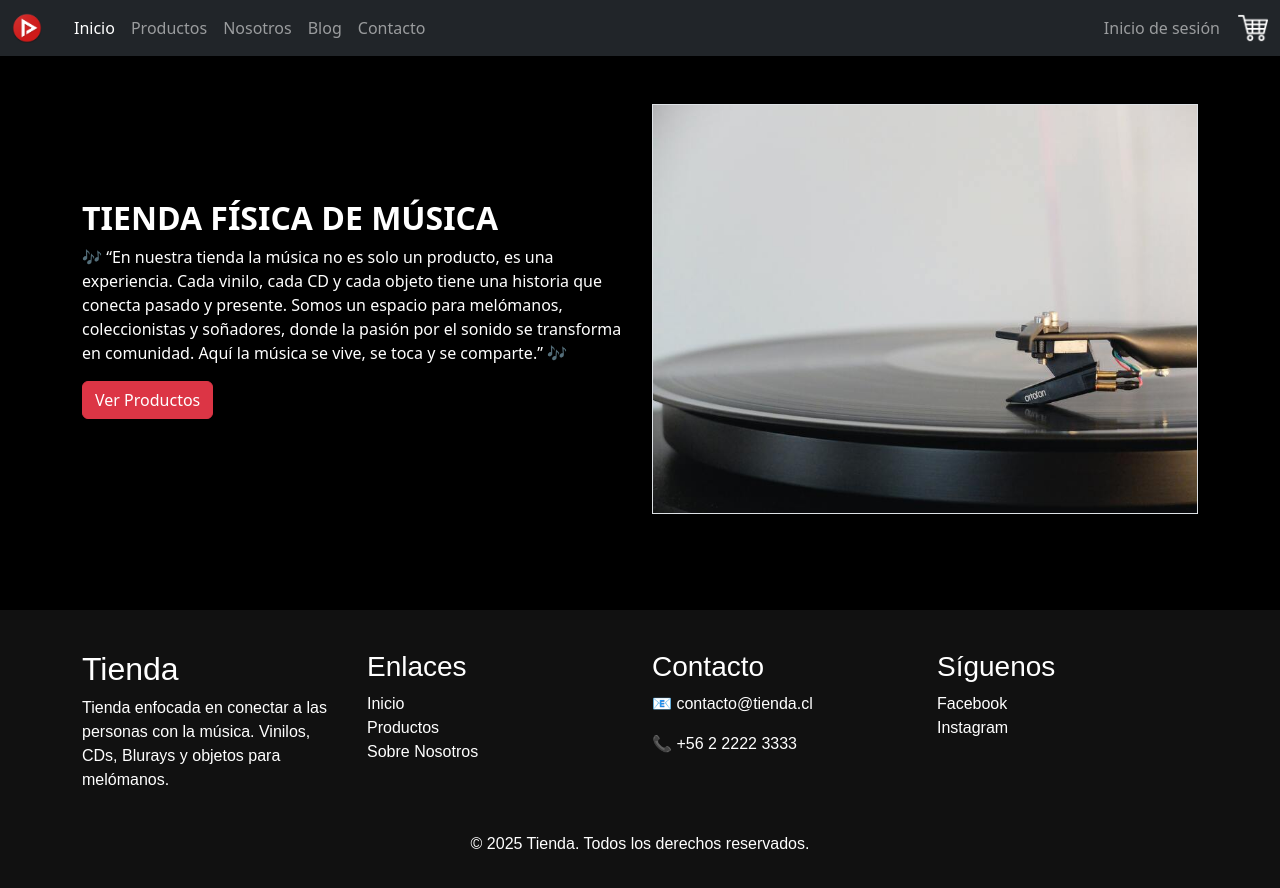
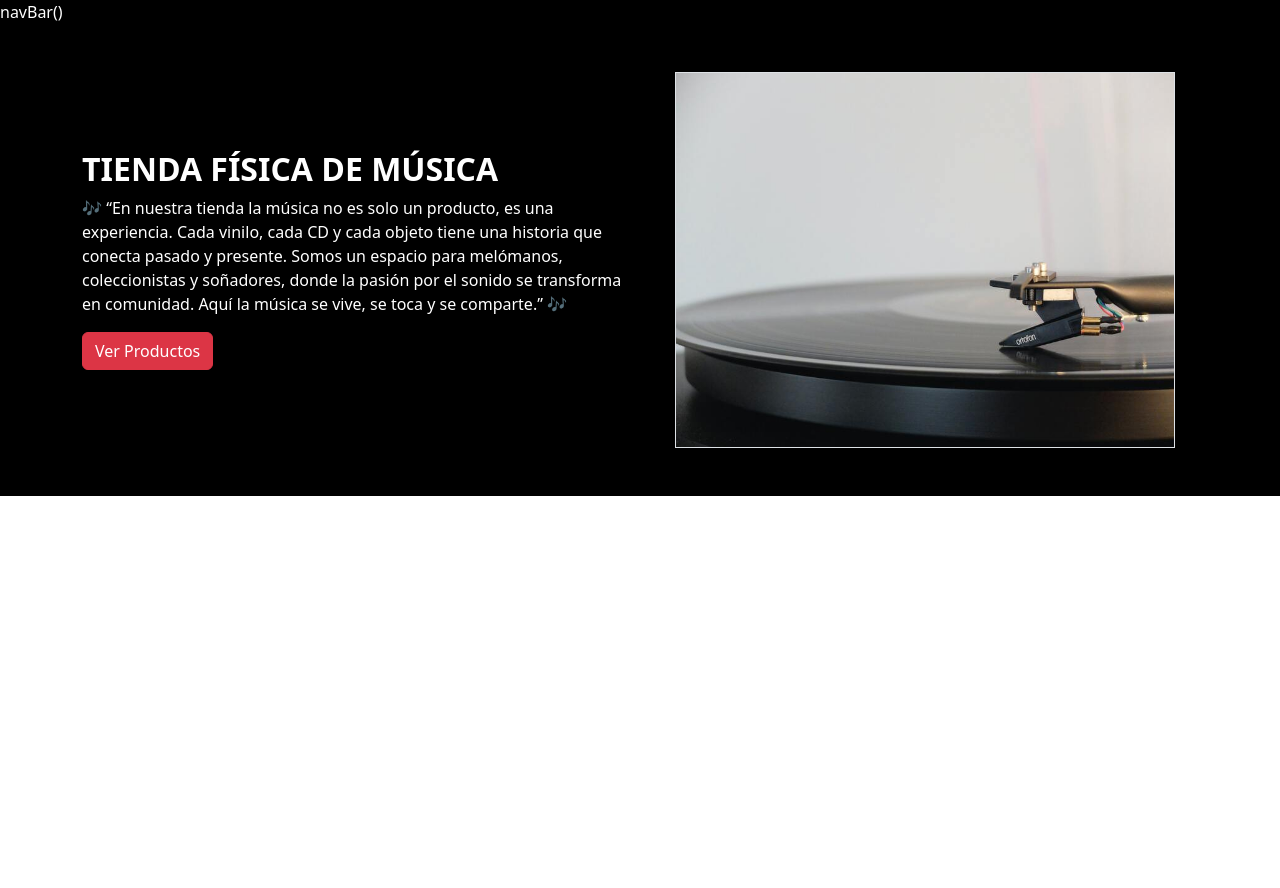
Before and after one commit to alan-flores1/Music_online, a Next.js app: page / in a window 1280 px wide. Shown: the top 888 px of the page. After the commit the page ends 800 px from the top, so only its background shows below. Built offline with nearby package versions, Linux system fonts and the light colour scheme.

Commit message:
aaaaaaaaaaaaa

```diff
--- a/app/page.tsx
+++ b/app/page.tsx
@@ -1,71 +1,19 @@
-import React from "react";
+"use client";
 
-export const Home: React.FC = () => {
+import { useEffect } from "react";
+import Image from "next/image";
+import Link from "next/link";
+import "bootstrap/dist/css/bootstrap.min.css";
+
+export default function HomePage() {
+  useEffect(() => {
+    // Importa Bootstrap JS solo del lado del cliente
+    require("bootstrap/dist/js/bootstrap.bundle.min.js");
+  }, []);
+
   return (
     <div className="bg-black text-white">
-      <nav className="navbar navbar-expand-lg bg-dark navbar-dark">
-        <div className="container-fluid">
-          <a className="navbar-brand d-flex align-items-center" href="/">
-            <img
-              src="/images/Icono.png"
-              alt="Logo"
-              width={30}
-              height={30}
-              className="d-inline-block align-text-top me-2"
-            />
-          </a>
-
-          <div className="collapse navbar-collapse" id="navbarNav">
-            <ul className="navbar-nav">
-              <li className="nav-item">
-                <a className="nav-link active" aria-current="page" href="/">
-                  Inicio
-                </a>
-              </li>
-              <li className="nav-item">
-                <a className="nav-link" href="Productos">
-                  Productos
-                </a>
-              </li>
-              <li className="nav-item">
-                <a className="nav-link" href="Nosotros">
-                  Nosotros
-                </a>
-              </li>
-              <li className="nav-item">
-                <a className="nav-link" href="/blog">
-                  Blog
-                </a>
-              </li>
-              <li className="nav-item">
-                <a className="nav-link" href="Contacto">
-                  Contacto
-                </a>
-              </li>
-            </ul>
-
-            <ul className="navbar-nav ms-auto align-items-center">
-              <li className="nav-item">
-                <a className="nav-link" href="Sesion">
-                  Inicio de sesión
-                </a>
-              </li>
-              <li className="nav-item">
-                <a className="nav-link p-0" href="carrito">
-                  <img
-                    src="/images/carrito.png"
-                    alt="Carrito"
-                    width={30}
-                    height={30}
-                    className="carrito"
-                  />
-                </a>
-              </li>
-            </ul>
-          </div>
-        </div>
-      </nav>
-
+      navBar()
       <section className="py-5 bg-auto">
         <div className="container">
           <div className="row align-items-center">
@@ -79,67 +27,160 @@
                 sonido se transforma en comunidad. Aquí la música se vive, se
                 toca y se comparte.” 🎶
               </p>
-              <a href="Productos.html" className="btn btn-danger">
+              <Link href="/productos" className="btn btn-danger">
                 Ver Productos
-              </a>
+              </Link>
             </div>
 
             <div className="col-md-6 text-center">
-              <img
+              <Image
                 src="/images/fondo.jpg"
+                alt="Imagen Tienda"
+                width={500}
+                height={400}
                 className="img-fluid border"
-                alt="Imagen Tienda"
               />
             </div>
           </div>
         </div>
       </section>
+    </div>
+  );
+}
 
-      <footer className="footer mt-5">
+function navBar() {
+  return (
+    <nav className="navbar navbar-expand-lg bg-dark navbar-dark">
+      <div className="container-fluid">
+        <Link href="/" className="navbar-brand d-flex align-items-center">
+          <Image
+            src="/images/Icono.png"
+            alt="Logo"
+            width={30}
+            height={30}
+            className="d-inline-block align-text-top me-2"
+          />
+          <span>Tienda</span>
+        </Link>
+
+        <button
+          className="navbar-toggler"
+          type="button"
+          data-bs-toggle="collapse"
+          data-bs-target="#navbarNav"
+          aria-controls="navbarNav"
+          aria-expanded="false"
+          aria-label="Toggle navigation"
+        >
+          <span className="navbar-toggler-icon"></span>
+        </button>
+
+        <div className="collapse navbar-collapse" id="navbarNav">
+          <ul className="navbar-nav">
+            <li className="nav-item">
+              <Link href="/" className="nav-link active">
+                Inicio
+              </Link>
+            </li>
+            <li className="nav-item">
+              <Link href="/productos" className="nav-link">
+                Productos
+              </Link>
+            </li>
+            <li className="nav-item">
+              <Link href="/nosotros" className="nav-link">
+                Nosotros
+              </Link>
+            </li>
+            <li className="nav-item">
+              <Link href="/blog" className="nav-link">
+                Blog
+              </Link>
+            </li>
+            <li className="nav-item">
+              <Link href="/contacto" className="nav-link">
+                Contacto
+              </Link>
+            </li>
+          </ul>
+
+          <ul className="navbar-nav ms-auto align-items-center">
+            <li className="nav-item">
+              <Link href="/sesion" className="nav-link">
+                Inicio de sesión
+              </Link>
+            </li>
+            <li className="nav-item">
+              <Link href="/carrito" className="nav-link p-0">
+                <Image
+                  src="/images/carrito.png"
+                  alt="Carrito"
+                  width={30}
+                  height={30}
+                  className="carrito"
+                />
+              </Link>
+            </li>
+          </ul>
+        </div>
+      </div>
+    </nav>
+  );
+}
+
+function Footer() {
+  {
+    /* FOOTER */
+  }
+  <footer className="footer bg-dark text-white mt-5 py-4">
     <div className="container">
       <div className="row">
-            <div className="col-md-3">
+        {/* Columna 1 */}
+        <div className="col-md-3 mb-3">
           <h2 className="logo">Tienda</h2>
           <p>
-                Tienda enfocada en conectar a las personas con la música.
-                Vinilos, CDs, Blurays y objetos para melómanos.
+            Tienda enfocada en conectar a las personas con la música. Vinilos,
+            CDs, Blurays y objetos para melómanos.
           </p>
         </div>
 
-            <div className="col-md-3">
+        {/* Columna 2 */}
+        <div className="col-md-3 mb-3">
           <h3>Enlaces</h3>
           <ul className="list-unstyled">
             <li>
-                  <a href="App.tsx" className="text-white text-decoration-none">
+              <Link href="/" className="text-white text-decoration-none">
                 Inicio
-                  </a>
+              </Link>
             </li>
             <li>
-                  <a
-                    href="Productos"
+              <Link
+                href="/productos"
                 className="text-white text-decoration-none"
               >
                 Productos
-                  </a>
+              </Link>
             </li>
             <li>
-                  <a
-                    href="Contacto"
+              <Link
+                href="/contacto"
                 className="text-white text-decoration-none"
               >
                 Sobre Nosotros
-                  </a>
+              </Link>
             </li>
           </ul>
         </div>
 
-            <div className="col-md-3">
+        {/* Columna 3 */}
+        <div className="col-md-3 mb-3">
           <h3>Contacto</h3>
           <p>📧 contacto@tienda.cl</p>
           <p>📞 +56 2 2222 3333</p>
         </div>
 
-            <div className="col-md-3">
+        {/* Columna 4 */}
+        <div className="col-md-3 mb-3">
           <h3>Síguenos</h3>
           <div className="d-flex flex-column">
             <a href="#" className="text-white text-decoration-none">
@@ -153,12 +194,8 @@
       </div>
     </div>
 
-        <div className="text-center mt-4">
-          <p>&copy; 2025 Tienda. Todos los derechos reservados.</p>
+    <div className="text-center border-top border-secondary pt-3 mt-3">
+      <p className="mb-0">&copy; 2025 Tienda. Todos los derechos reservados.</p>
     </div>
-      </footer>
-    </div>
-  );
-};
-
-export default Home;
+  </footer>;
+}
```
Also changed, not shown: app/blog/page.tsx (deleted, +0 -239 lines). Lines whose indentation alone changed are shown as unchanged.
